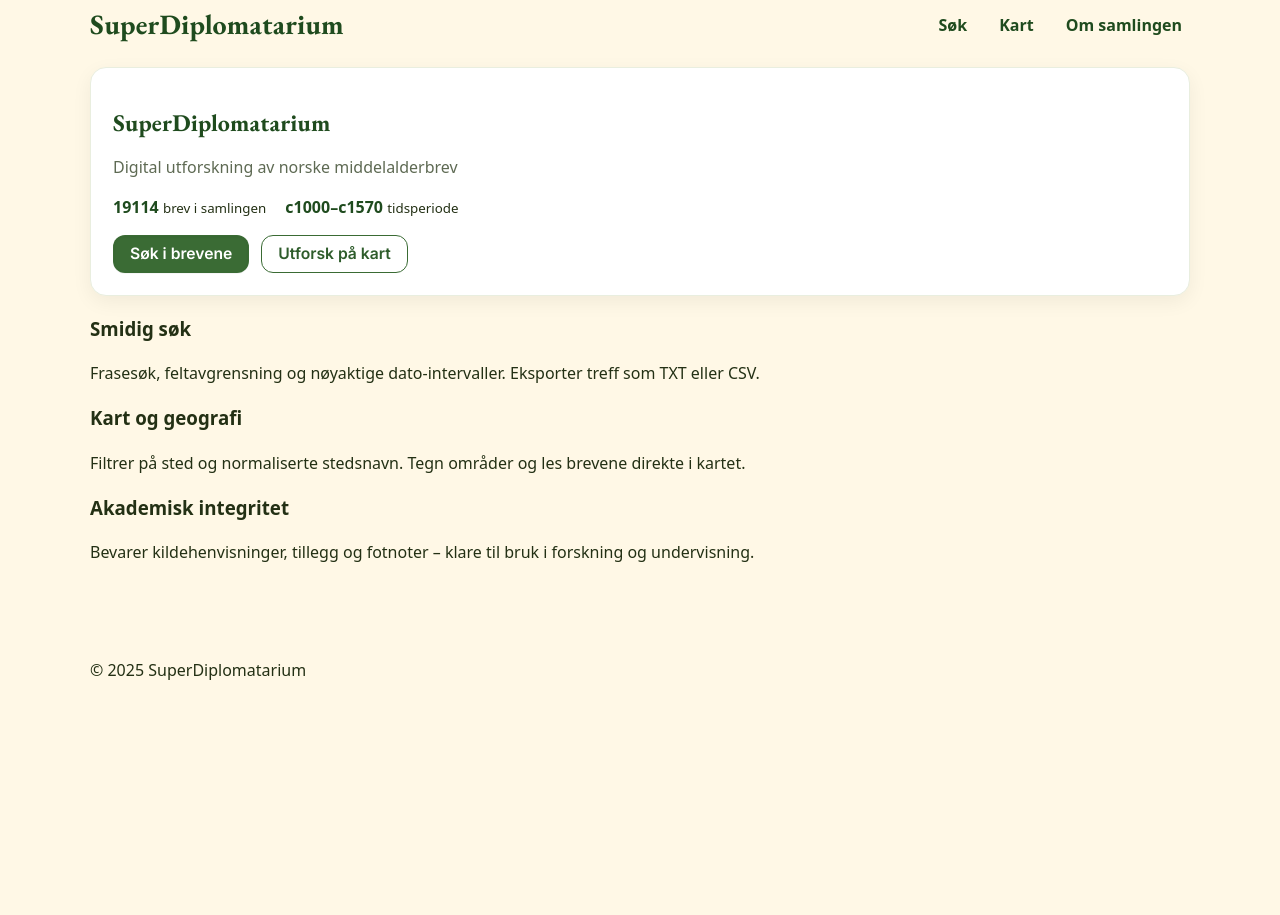
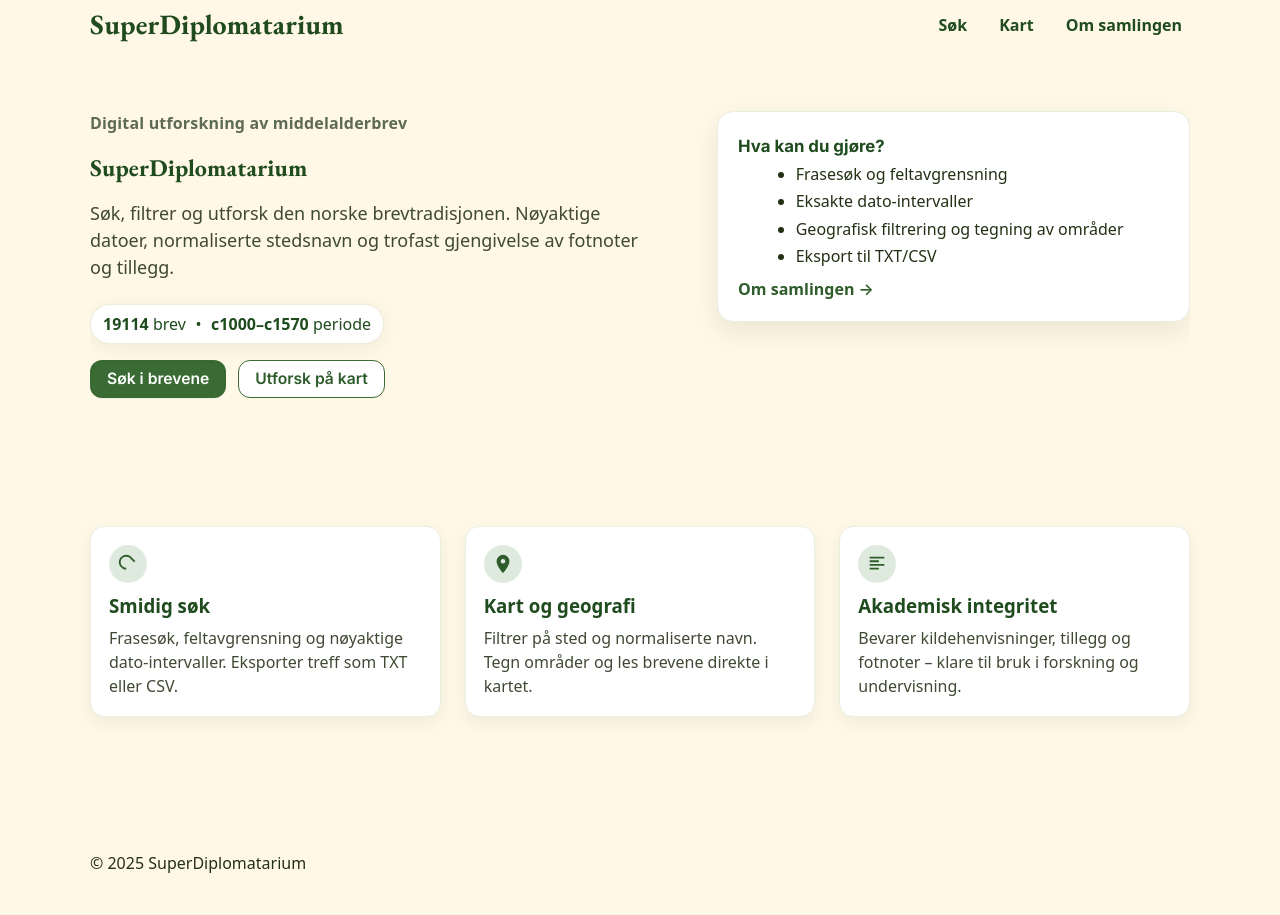
Before and after one commit to Moryzont/SuperDiplomatarium, a Jekyll site: the page built from index.html, in a window 1280 px wide. Built offline with Jekyll 4.4.1, drawn with Linux system fonts in a browser that asks for light colours; some web fonts are replaced.

Commit message:
design fix

```diff
--- a/assets/css/main.css
+++ b/assets/css/main.css
@@ -211,3 +211,114 @@
 
   /* ---------- Footer ---------- */
   .site-footer { padding: 14px 0 24px; }
+
+
+  /* ===================== Modern landing ===================== */
+
+/* HERO */
+.hero--modern{
+    position: relative;
+    padding: clamp(28px, 4vw, 44px) 0 clamp(36px, 6vw, 72px);
+    overflow: hidden;
+  }
+  .hero__inner{
+    display: grid;
+    grid-template-columns: 1.25fr 1fr;
+    gap: clamp(18px, 3vw, 36px);
+    align-items: start;
+  }
+  @media (max-width: 900px){
+    .hero__inner{ grid-template-columns: 1fr; }
+  }
+
+  .kicker{
+    margin: 0 0 .35rem 0;
+    color: #5e6a53;
+    font-weight: 600;
+    letter-spacing: .01em;
+  }
+
+  .lead{
+    font-size: clamp(1rem, .3vw + 1rem, 1.125rem);
+    color: #3f4933;
+    max-width: 54ch;
+    margin: .25rem 0 1rem 0;
+  }
+
+  .stats-pill{
+    display: inline-flex; gap: .6rem; align-items: center;
+    background: #fff; color: var(--green-900);
+    border: 1px solid #e9eedf;
+    border-radius: 999px;
+    padding: .45rem .75rem;
+    box-shadow: 0 4px 20px rgba(0,0,0,.06);
+    margin: .4rem 0 1rem;
+  }
+  .stats-pill strong{ font-weight: 700; }
+
+  /* Right card */
+  .hero__card{
+    background: #fff;
+    border: 1px solid #e9eedf;
+    border-radius: 16px;
+    padding: clamp(14px, 2vw, 20px);
+    box-shadow: 0 10px 28px rgba(0,0,0,.08);
+  }
+  .hero__card h2{
+    margin: .2rem 0 .4rem;
+    font: 700 1.05rem/1.2 "Inter", system-ui, -apple-system, Segoe UI, Roboto, "Helvetica Neue", Arial;
+    color: var(--green-900);
+  }
+  .hero__list{ margin: 0 0 .6rem 1.1rem; }
+  .hero__list li{ margin: .2rem 0; }
+  .link-cta{
+    color: var(--green-800);
+    font-weight: 600;
+    text-decoration: none;
+  }
+  .link-cta:hover{ text-decoration: underline; }
+
+  /* Decorative blobs (soft radial gradients in palette) */
+  .blob{
+    position: absolute; pointer-events: none; z-index: -1; opacity: .55;
+    filter: blur(30px);
+  }
+  .blob--tl{
+    width: 42vw; height: 42vw; top: -18vw; left: -10vw;
+    background: radial-gradient(closest-side, var(--green-200), rgba(0,0,0,0));
+  }
+  .blob--br{
+    width: 46vw; height: 46vw; bottom: -22vw; right: -18vw;
+    background: radial-gradient(closest-side, #f3ffe9, rgba(0,0,0,0));
+  }
+
+  /* Feature grid */
+  .features{ padding: clamp(22px, 5vw, 56px) 0; }
+  .features__grid{
+    display: grid;
+    grid-template-columns: repeat(3, 1fr);
+    gap: clamp(14px, 2.5vw, 24px);
+  }
+  @media (max-width: 900px){
+    .features__grid{ grid-template-columns: 1fr; }
+  }
+
+  .feature{
+    background: #fff; border: 1px solid #e9eedf; border-radius: 14px;
+    padding: clamp(14px, 2.2vw, 18px);
+    box-shadow: 0 6px 18px rgba(0,0,0,.06);
+  }
+  .feature h3{
+    margin: .2rem 0 .35rem; color: var(--green-900);
+    font-weight: 700;
+  }
+  .feature p{ margin: 0; color: #3f4933; }
+
+  .icon{
+    width: 38px; height: 38px; border-radius: 50%;
+    display: grid; place-items: center;
+    background: var(--green-200);
+    color: var(--green-800);
+    margin-bottom: .6rem;
+  }
+  .icon svg{ width: 22px; height: 22px; display:block; }
--- a/index.html
+++ b/index.html
@@ -6,20 +6,22 @@ period_start: c1000
 period_end: c1570
 ---
 
-<section class="hero">
-  <div class="hero-card">
+<section class="hero hero--modern">
+  <div class="container hero__inner">
+    <div class="hero__left">
+      <p class="kicker">Digital utforskning av middelalderbrev</p>
+
       <h1 class="hero-title">SuperDiplomatarium</h1>
-    <p class="hero-sub">Digital utforskning av norske middelalderbrev</p>
 
-    <div class="hero-stats">
-      <div class="metric">
-        <span class="value">{{ page.letters_count }}</span>
-        <small class="label">brev i samlingen</small>
-      </div>
-      <div class="metric">
-        <span class="value">{{ page.period_start }}–{{ page.period_end }}</span>
-        <small class="label">tidsperiode</small>
-      </div>
+      <p class="lead">
+        Søk, filtrer og utforsk den norske brevtradisjonen. Nøyaktige datoer,
+        normaliserte stedsnavn og trofast gjengivelse av fotnoter og tillegg.
+      </p>
+
+      <div class="stats-pill" aria-label="Nøkkeltall">
+        <span><strong>{{ page.letters_count }}</strong> brev</span>
+        <span>•</span>
+        <span><strong>{{ page.period_start }}–{{ page.period_end }}</strong> periode</span>
       </div>
 
       <div class="hero-actions">
@@ -27,21 +29,44 @@ period_end: c1570
         <a class="btn btn-ghost"   href="{{ '/kart/' | relative_url }}">Utforsk på kart</a>
       </div>
     </div>
+
+    <aside class="hero__card" aria-label="Hva kan du gjøre?">
+      <h2>Hva kan du gjøre?</h2>
+      <ul class="hero__list">
+        <li>Frasesøk og feltavgrensning</li>
+        <li>Eksakte dato-intervaller</li>
+        <li>Geografisk filtrering og tegning av områder</li>
+        <li>Eksport til TXT/CSV</li>
+      </ul>
+      <a class="link-cta" href="{{ '/om/' | relative_url }}">Om samlingen →</a>
+    </aside>
+  </div>
+
+  <!-- Decorative background blobs (CSS only) -->
+  <div class="blob blob--tl" aria-hidden="true"></div>
+  <div class="blob blob--br" aria-hidden="true"></div>
 </section>
 
-<section class="selling-points">
-  <div class="points-grid">
-    <article class="point card">
+<section class="features">
+  <div class="container">
+    <div class="features__grid">
+      <article class="feature">
+        <div class="icon"><svg viewBox="0 0 24 24" aria-hidden="true"><path d="M10 18a8 8 0 1 1 5.292-14.001l4.707 4.707-1.414 1.414-4.2-4.2A6 6 0 1 0 10 16v2z" fill="currentColor"/></svg></div>
         <h3>Smidig søk</h3>
         <p>Frasesøk, feltavgrensning og nøyaktige dato-intervaller. Eksporter treff som TXT eller CSV.</p>
       </article>
-    <article class="point card">
+
+      <article class="feature">
+        <div class="icon"><svg viewBox="0 0 24 24" aria-hidden="true"><path d="M12 2a7 7 0 0 0-7 7c0 5.25 7 13 7 13s7-7.75 7-13a7 7 0 0 0-7-7zm0 9.5a2.5 2.5 0 1 1 0-5 2.5 2.5 0 0 1 0 5z" fill="currentColor"/></svg></div>
         <h3>Kart og geografi</h3>
-      <p>Filtrer på sted og normaliserte stedsnavn. Tegn områder og les brevene direkte i kartet.</p>
+        <p>Filtrer på sted og normaliserte navn. Tegn områder og les brevene direkte i kartet.</p>
       </article>
-    <article class="point card">
+
+      <article class="feature">
+        <div class="icon"><svg viewBox="0 0 24 24" aria-hidden="true"><path d="M4 4h16v2H4V4zm0 4h10v2H4V8zm0 4h16v2H4v-2zm0 4h10v2H4v-2z" fill="currentColor"/></svg></div>
         <h3>Akademisk integritet</h3>
         <p>Bevarer kildehenvisninger, tillegg og fotnoter – klare til bruk i forskning og undervisning.</p>
       </article>
     </div>
+  </div>
 </section>
```
Lines whose indentation alone changed are shown as unchanged.
